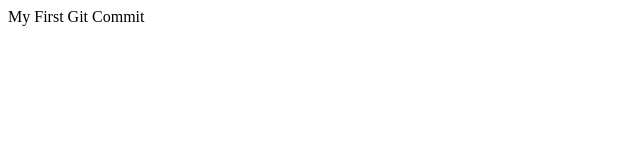
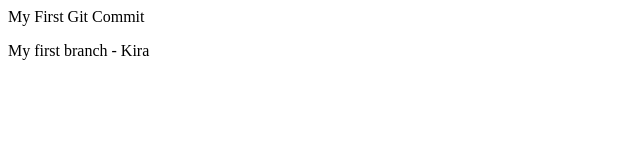
Before and after one commit to Kikira7258/Team-1---testing, a plain HTML site: page index.html in a window 1280 px wide. Shown: the whole page, without its empty margins (0-640 px from the left). Drawn offline with Linux system fonts and the light colour scheme.

Commit message:
Kira - My first branch

```diff
--- a/index.html
+++ b/index.html
@@ -8,5 +8,6 @@
 </head>
 <body>
     My First Git Commit
+    <p>My first branch - Kira</p>
 </body>
 </html>
```
